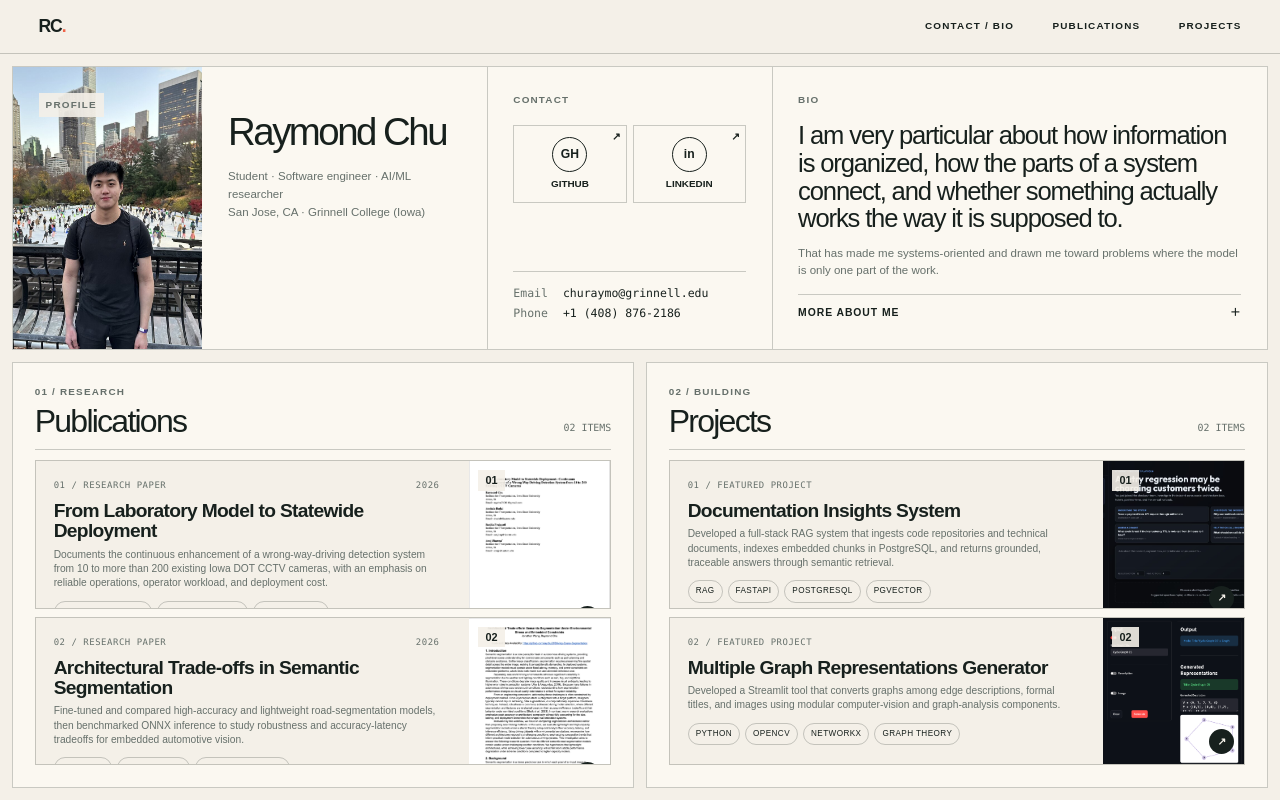
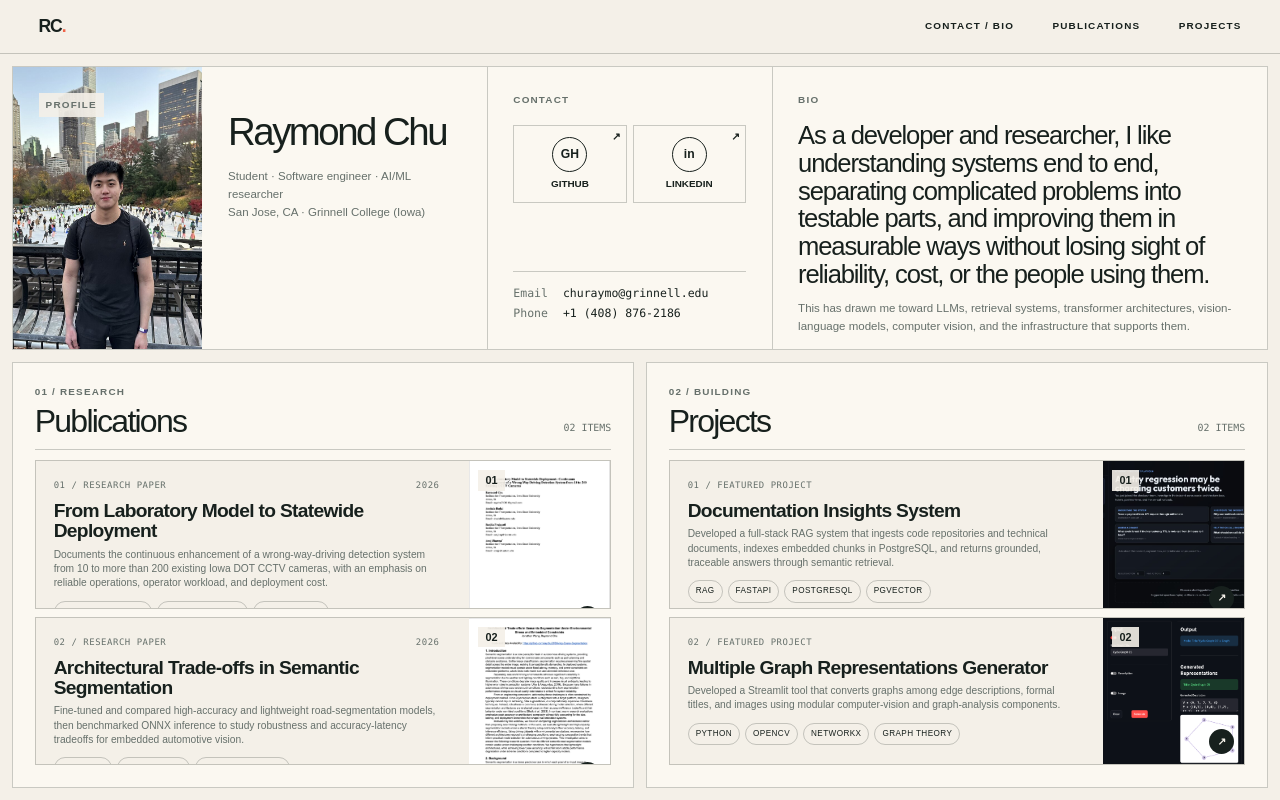
Before and after one commit to raychu23/raychu23.github.io, a Next.js app: page / in a window 1280 px wide. Built offline with nearby package versions, Linux system fonts and the light colour scheme.

Commit message:
Refine portfolio introduction

```diff
--- a/app/page.tsx
+++ b/app/page.tsx
@@ -148,21 +148,20 @@ export default function Home() {
 
           <div className="bio">
             <p className="label">Bio</p>
-            <h2>I am very particular about how information is organized, how the parts of a system connect, and whether something actually works the way it is supposed to.</h2>
+            <h2>As a developer and researcher, I like understanding systems end to end, separating complicated problems into testable parts, and improving them in measurable ways without losing sight of reliability, cost, or the people using them.</h2>
             <p>
-              That has made me systems-oriented and drawn me toward problems where the
-              model is only one part of the work.
+              This has drawn me toward LLMs, retrieval systems, transformer architectures,
+              vision-language models, computer vision, and the infrastructure that supports them.
             </p>
             <details>
               <summary>More about me <span aria-hidden="true">＋</span></summary>
               <p>
-                My interests include LLMs, transformer architectures, retrieval systems,
-                vision-language models, computer vision, and the infrastructure around them.
-                My strengths are in understanding systems end to end, separating complicated
-                problems into testable parts, and tracing failures to their actual cause. I am
-                persistent when a problem does not have an obvious answer, and I like improving
-                systems in ways that are measurable without losing sight of reliability, cost,
-                or the people using them.
+                I am persistent when a problem does not have an obvious answer, and I prefer
+                tracing failures to their actual cause instead of stopping at the first explanation.
+                I like turning ambiguous questions into concrete experiments and carrying what I
+                learn back into the larger system. I am also motivated by learning unfamiliar tools
+                and ideas when a problem requires them, especially when they provide a better way
+                to test an assumption or build something useful.
               </p>
             </details>
           </div>
```
Also changed, not shown: 1 other file (tests, documents, lock files or other folders).
